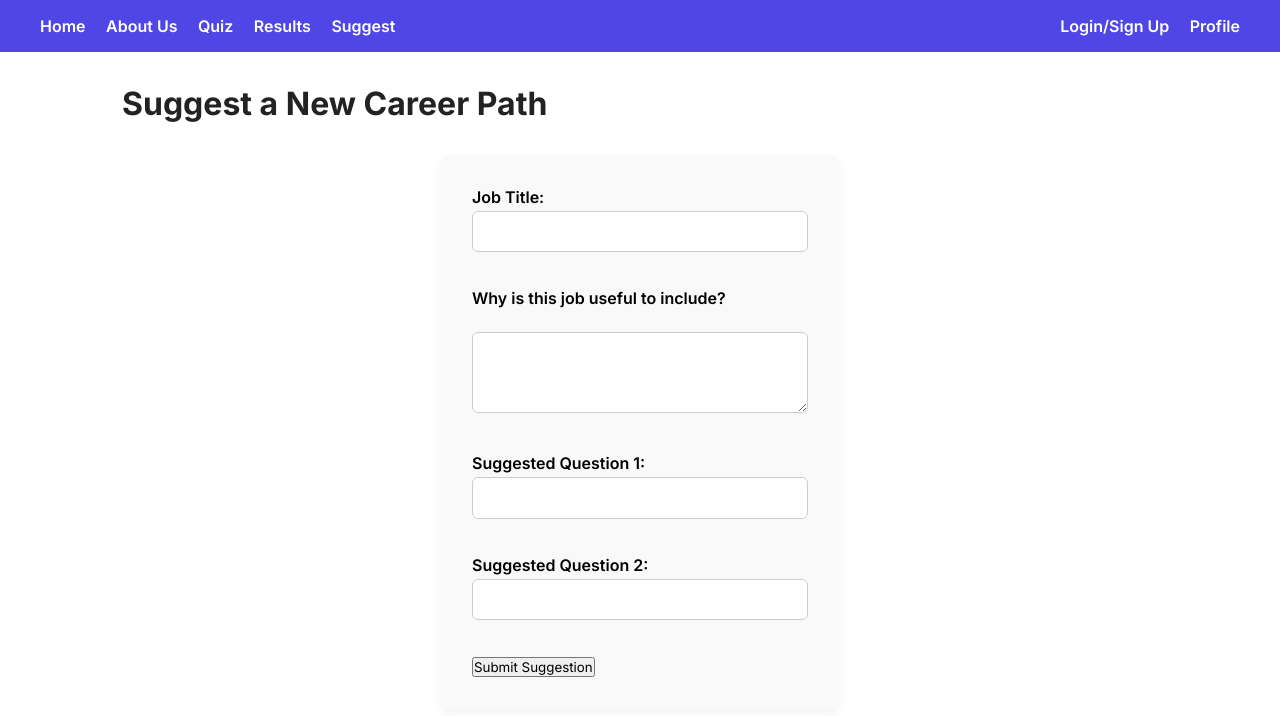
After one commit to damien11zhang/CITS3403-Group-Project, a Flask app: page /suggest in a window 1280 px wide. The commit adds this page. Shown: the top 716 px of the page. Run offline with Flask 3, Linux system fonts and the light colour scheme.

Commit message:
Changed "Support" page to "Suggest" page to allow users upload/suggest data on new jobs to include, updated app.py and models.py

```diff
--- a/project/app.py
+++ b/project/app.py
@@ -32,9 +32,22 @@ def test():
 def about():
     return render_template("about.html")
 
-@app.route('/support')
-def support():
-    return render_template("support.html")
+@app.route('/suggest', methods=['GET', 'POST'])
+def suggest():
+    if request.method == 'POST':
+        suggestion = Suggestion(
+            user_id=session.get('user_id', 'guest'),
+            job_title=request.form['job_title'],
+            description=request.form.get('description'),
+            question_1=request.form.get('question_1'),
+            question_2=request.form.get('question_2')
+        )
+        db.session.add(suggestion)
+        db.session.commit()
+        flash("Thanks for your suggestion!")
+        return redirect(url_for('suggest'))
+
+    return render_template('suggest.html')
 
 @app.route('/login', methods=['GET', 'POST'])
 def login():
--- a/project/templates/base.html
+++ b/project/templates/base.html
@@ -16,7 +16,7 @@
       <a href="{{ url_for('about') }}">About Us</a>
       <a href="{{ url_for('quiz') }}">Quiz</a>
       <a href="{{ url_for('results') }}">Results</a>
-      <a href="{{ url_for('support') }}">Support</a>
+      <a href="{{ url_for('suggest') }}">Suggest</a>
     </div>
     <div class="nav-right">
       <a href="{{ url_for('login') }}">Login/Sign Up</a>
--- /dev/null
+++ b/project/templates/suggest.html
@@ -0,0 +1,20 @@
+{% extends "base.html" %}
+{% block title %}Suggest a Job{% endblock %}
+{% block content %}
+<h1>Suggest a New Career Path</h1>
+<form method="POST">
+    <label for="job_title">Job Title:</label>
+    <input type="text" name="job_title" required><br><br>
+
+    <label for="description">Why is this job useful to include?</label><br>
+    <textarea name="description" rows="3"></textarea><br><br>
+
+    <label for="question_1">Suggested Question 1:</label>
+    <input type="text" name="question_1"><br><br>
+
+    <label for="question_2">Suggested Question 2:</label>
+    <input type="text" name="question_2"><br><br>
+
+    <button type="submit">Submit Suggestion</button>
+</form>
+{% endblock %}
```
Also changed, not shown: project/models.py (+9 -0 lines), project/templates/support.html (deleted).
